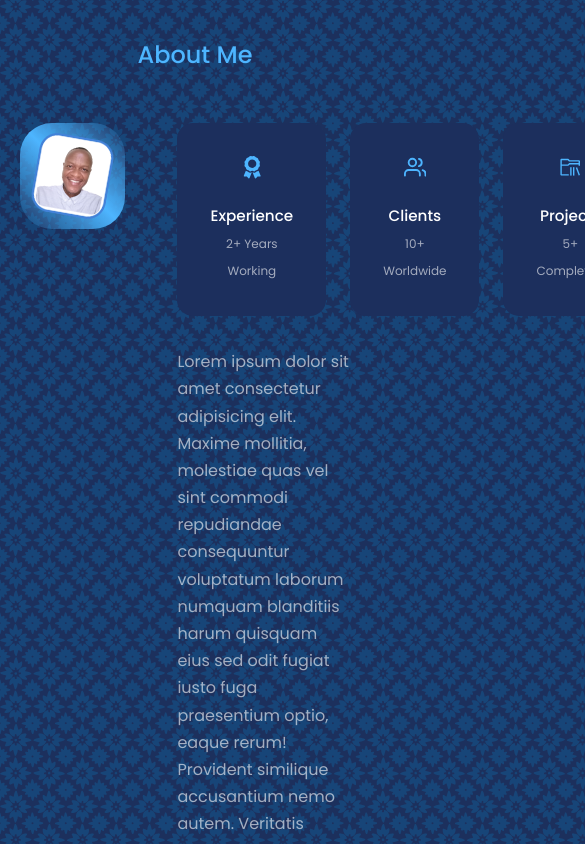
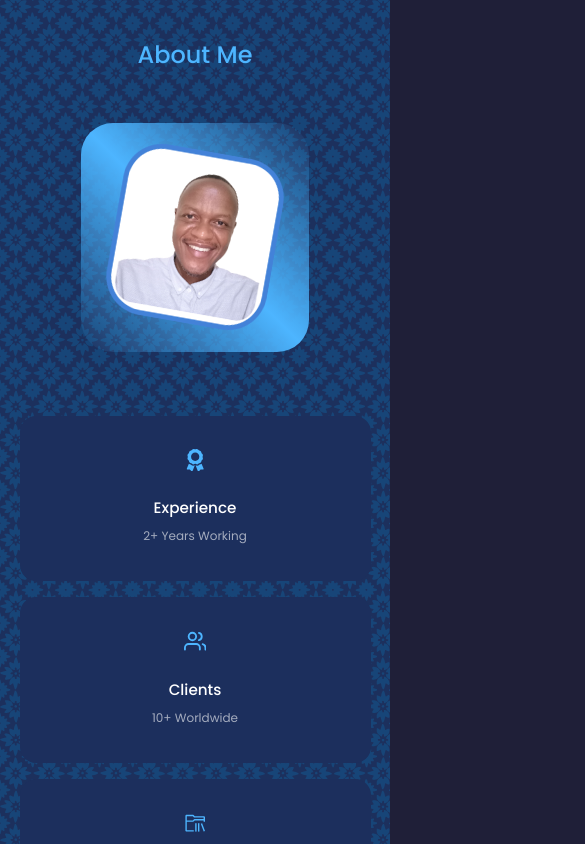
Before and after one commit to Gitthuma/george-githuma-portfolio-website, a React (Create React App) app: page / in a window 390 px wide. Shown: the part 960-1804 px from the top of the page, 585 px wide, since content can reach past the window. Built offline with nearby package versions, Linux system fonts and the light colour scheme.

Commit message:
Add media queries for responsiveness on smaller devices

```diff
--- a/src/Components/About/About.css
+++ b/src/Components/About/About.css
@@ -74,3 +74,56 @@
     margin: 2rem 0 2.6rem; /*top, left-right and bottom*/
     color: var(--color-light);
 }
+
+/*Add media queries for responsiveness on smaller devices*/
+
+/* ========================= MEDIA QUERIES (MEDIUM DEVICES) ======================== */
+
+@media screen and (max-width: 1024px) {
+   /*style the whole container*/
+    .about__container {
+        grid-template-columns: 1fr;
+        gap: 0;
+    }
+
+    /*Style the image inside the container*/
+    .about__me {
+        width: 50%; /*percentage of the original 100%*/
+        margin: 2rem auto 4rem; /*2rem for the top, auto for left and right and 4rem for the bottom*/
+    }
+
+    /*Style the p tag inside content*/
+    .about__content {
+        margin: 1rem 0 1.5rem; /*top, left-right, bottom*/
+    }
+
+
+}
+
+/* ========================= MEDIA QUERIES (SMALL DEVICES) ======================== */
+
+@media screen and (max-width: 600px) {
+
+    /*Style image*/
+    .about__me {
+       width: 65%; /*of the original*/
+       margin: 0 auto 3rem;
+   }
+
+   /*Style cards*/
+   .about__cards {
+       grid-template-columns: 1fr;
+       gap: 1rem;
+   }
+
+   /*Align content to the center*/
+   .about__content {
+       text-align: center;
+   }
+
+   /*Style p tag inside content*/
+   .about__content p {
+       margin: 1.5rem 0; /*Top bottom, left and right*/
+   }
+
+}
```
Also changed, not shown: src/Components/Header/CTA_2.js (added, +9 -0 lines).
